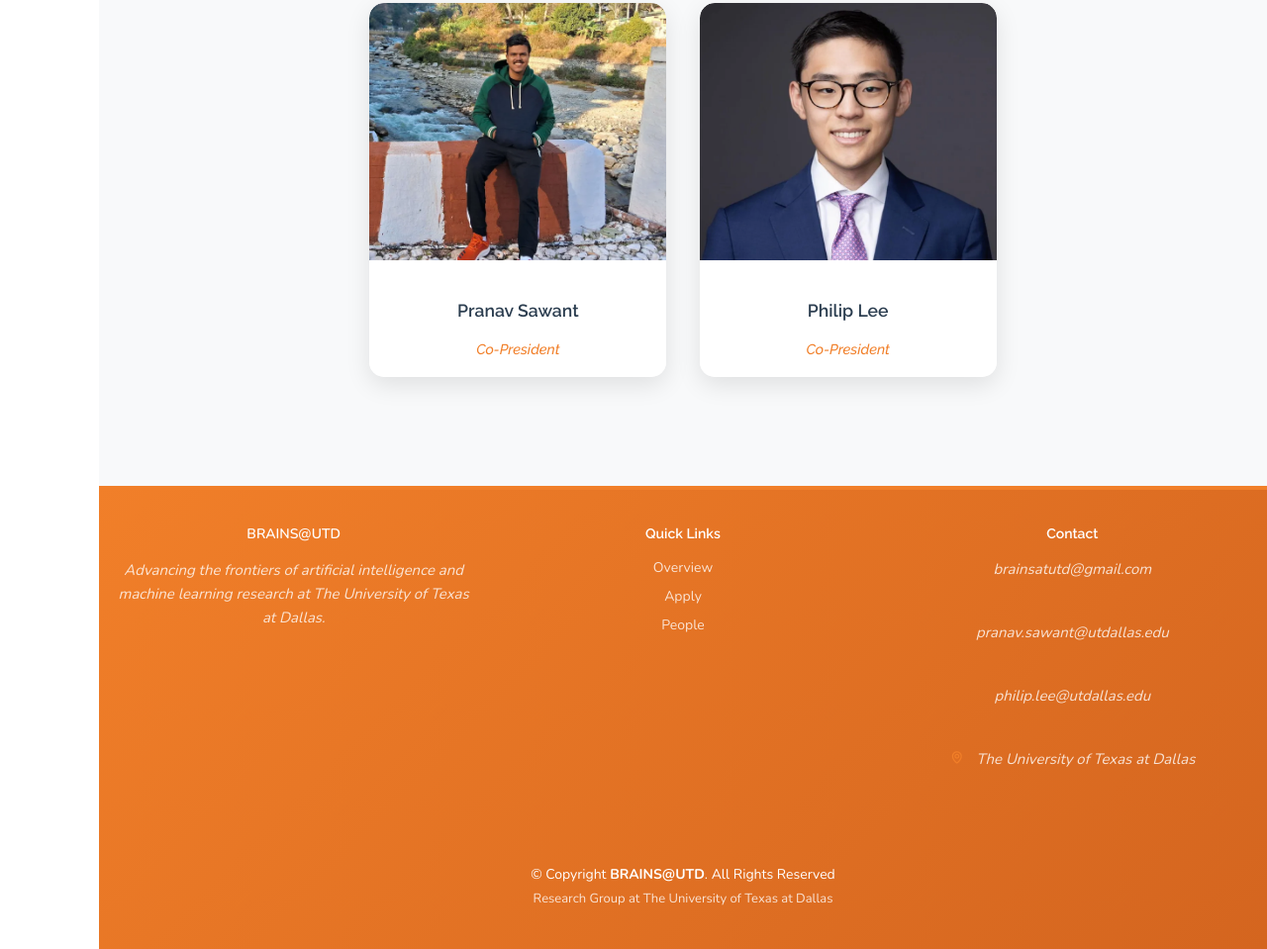
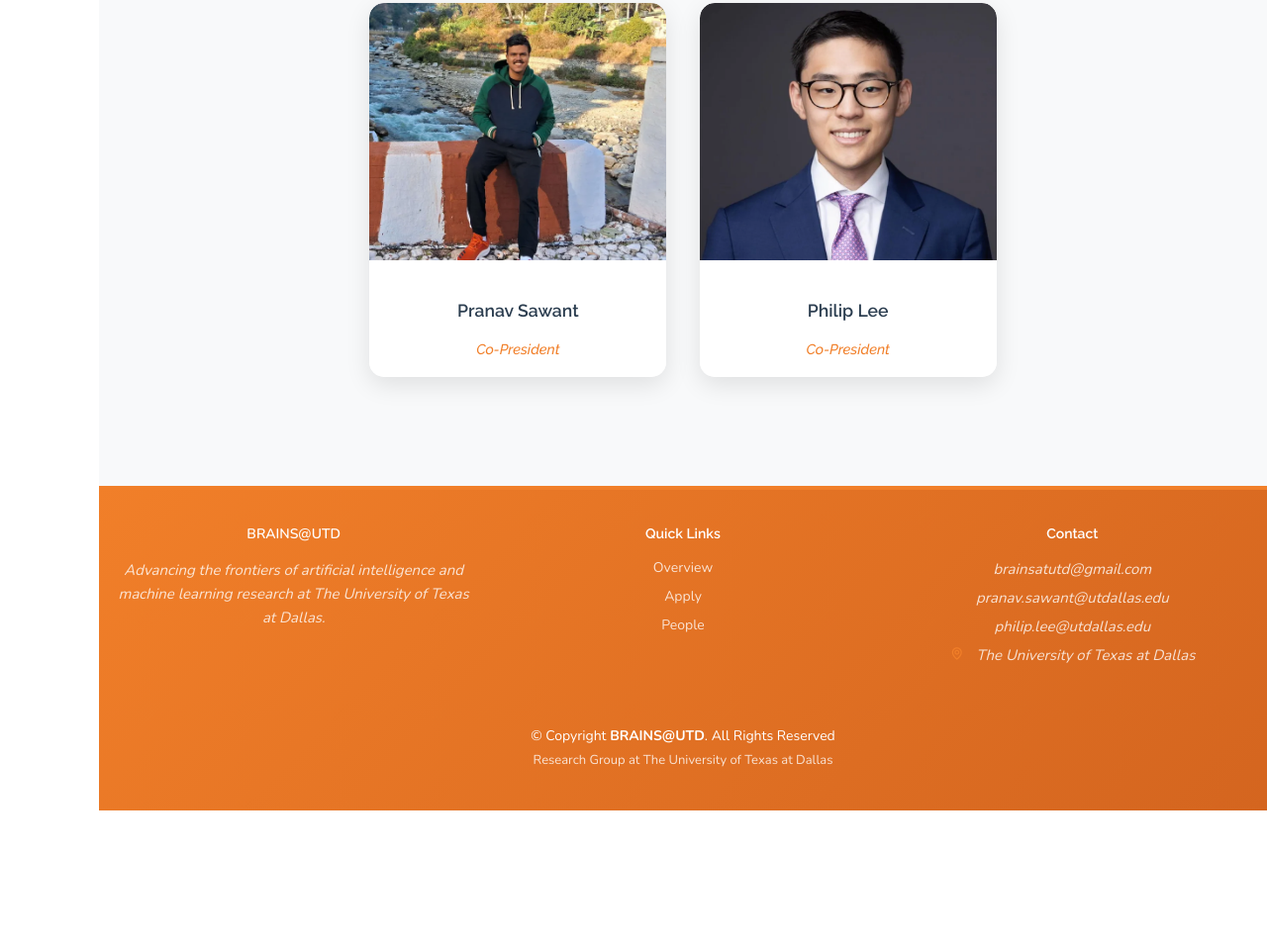
Before and after one commit to brainsatutd/brainsatutd.github.io, a plain HTML site: page index.html in a window 1280 px wide. Shown: the part 3310-4269 px from the top of the page at 99% size. After the commit the page ends 4129 px from the top, so only its background shows below. Drawn offline with nearby package versions, Linux system fonts and the light colour scheme.

Commit message:
Update style.css

```diff
--- a/assets/css/style.css
+++ b/assets/css/style.css
@@ -960,6 +960,9 @@ section:nth-child(even) {
   padding: 0;
   margin: 0 0 40px 0;
 }
+#footer .col-lg-4 p {
+  margin: 5px 0;  /* tighter vertical spacing */
+}
 
 #footer .social-links {
   margin: 0 0 40px 0;
```
